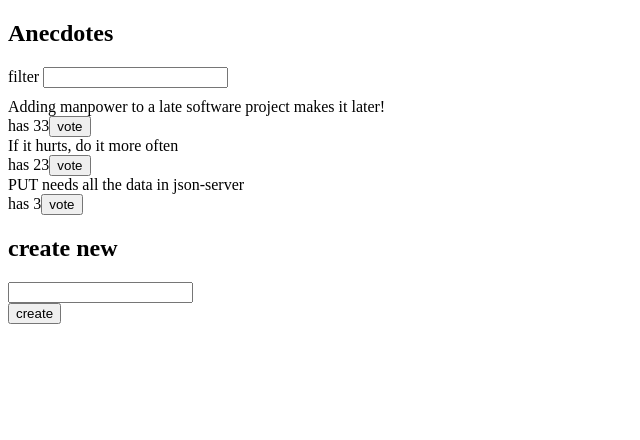
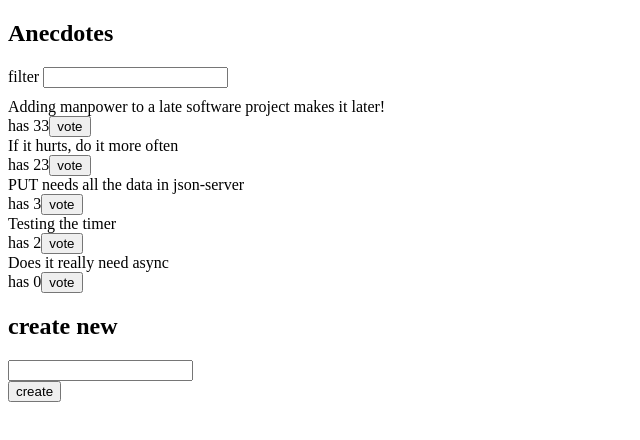
Before and after one commit to cdrbbt/fs-part6, a React (Create React App) app in the folder redux-anecdotes/: page / in a window 1280 px wide. Shown: the top 440 px of the page, without its empty margins (0-640 px from the left). Built offline with nearby package versions, Linux system fonts and the light colour scheme; data requests are answered from the project's data file.

Commit message:
6.18 notification improvement

```diff
--- a/redux-anecdotes/db.json
+++ b/redux-anecdotes/db.json
@@ -14,6 +14,16 @@
       "content": "PUT needs all the data in json-server",
       "votes": 3,
       "id": "4QL-R4R"
+    },
+    {
+      "content": "Does it really need async",
+      "votes": 0,
+      "id": "QJgTyln"
+    },
+    {
+      "content": "Testing the timer",
+      "votes": 2,
+      "id": "PF8ZFUE"
     }
   ]
 }
--- a/redux-anecdotes/src/components/AnecdoteForm.js
+++ b/redux-anecdotes/src/components/AnecdoteForm.js
@@ -1,8 +1,7 @@
 import React from 'react'
 import { useDispatch } from 'react-redux'
 import { addAnecdote } from '../reducers/anecdoteReducer'
-import { changeNotification, resetNotification } from '../reducers/notificationReducer'
-import anecdoteService from '../services/anecdotes'
+import { changeNotification } from '../reducers/notificationReducer'
 
 const AnecdoteForm = () => {
   const dispatch = useDispatch()
@@ -12,8 +11,7 @@ const AnecdoteForm = () => {
     const content = event.target.anecdote.value
     event.target.anecdote.value = ''
     dispatch(addAnecdote(content))
-    dispatch(changeNotification('Anecdoted added'))
-    setTimeout(() => dispatch(resetNotification()), 5000)
+    dispatch(changeNotification('Anecdoted added', 5))
   }
 
   return (
--- a/redux-anecdotes/src/components/AnecdoteList.js
+++ b/redux-anecdotes/src/components/AnecdoteList.js
@@ -28,8 +28,7 @@ const AnecdoteList = () => {
   const vote = (anecdote) => {
     console.log('vote', anecdote)
     dispatch(voteAnecdote(anecdote))
-    dispatch(changeNotification('Vote accepted'))
-    setTimeout(() => dispatch(resetNotification()), 5000)
+    dispatch(changeNotification('Vote accepted', 5))
   }
 
   return (
--- a/redux-anecdotes/src/reducers/notificationReducer.js
+++ b/redux-anecdotes/src/reducers/notificationReducer.js
@@ -9,10 +9,13 @@ const reducer = (state = defaultNotification, action) => {
 }
 
 
-export const changeNotification = (text) => {
-  return {
-    type: 'NOTIFY',
-    text
+export const changeNotification = (text, seconds) => {
+  return dispatch => {
+    dispatch({
+      type: 'NOTIFY',
+      text
+    })
+    setTimeout(() => (dispatch(resetNotification())), seconds*1000 )
   }
 }
 
```
